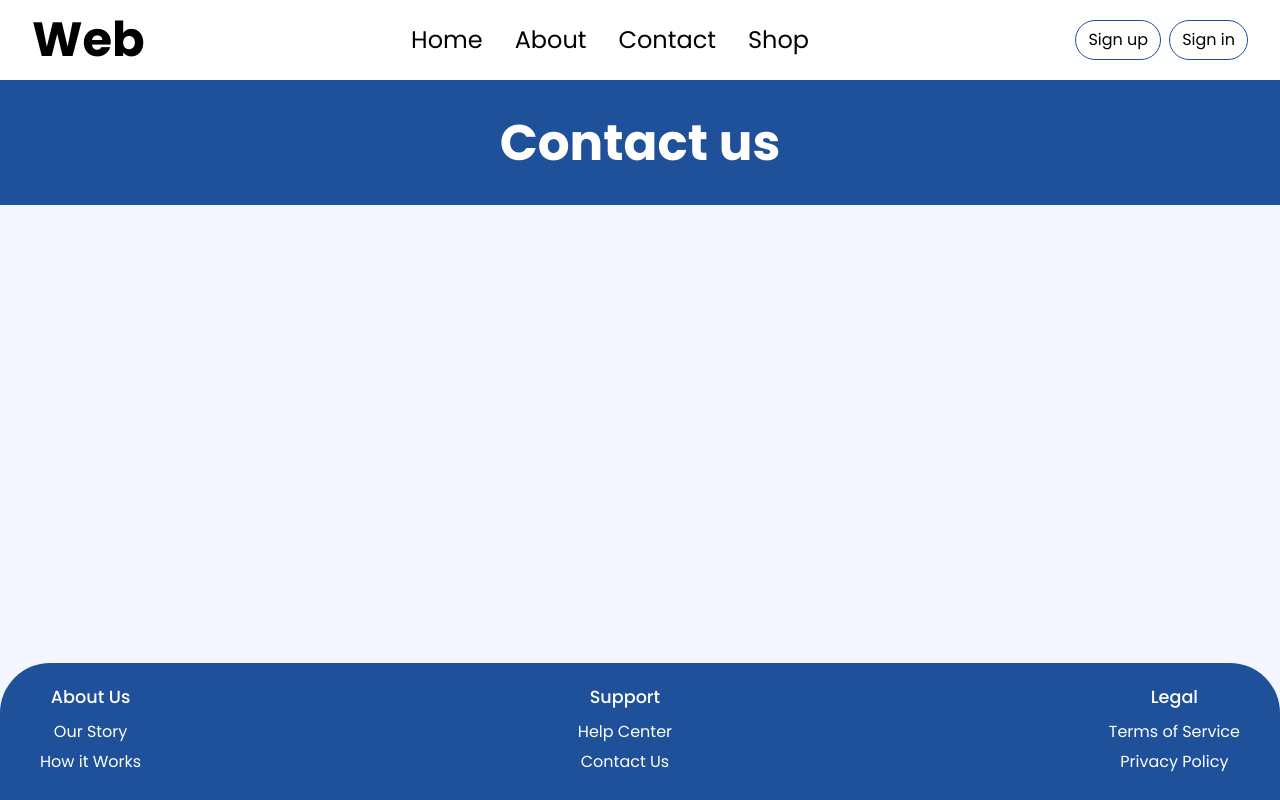
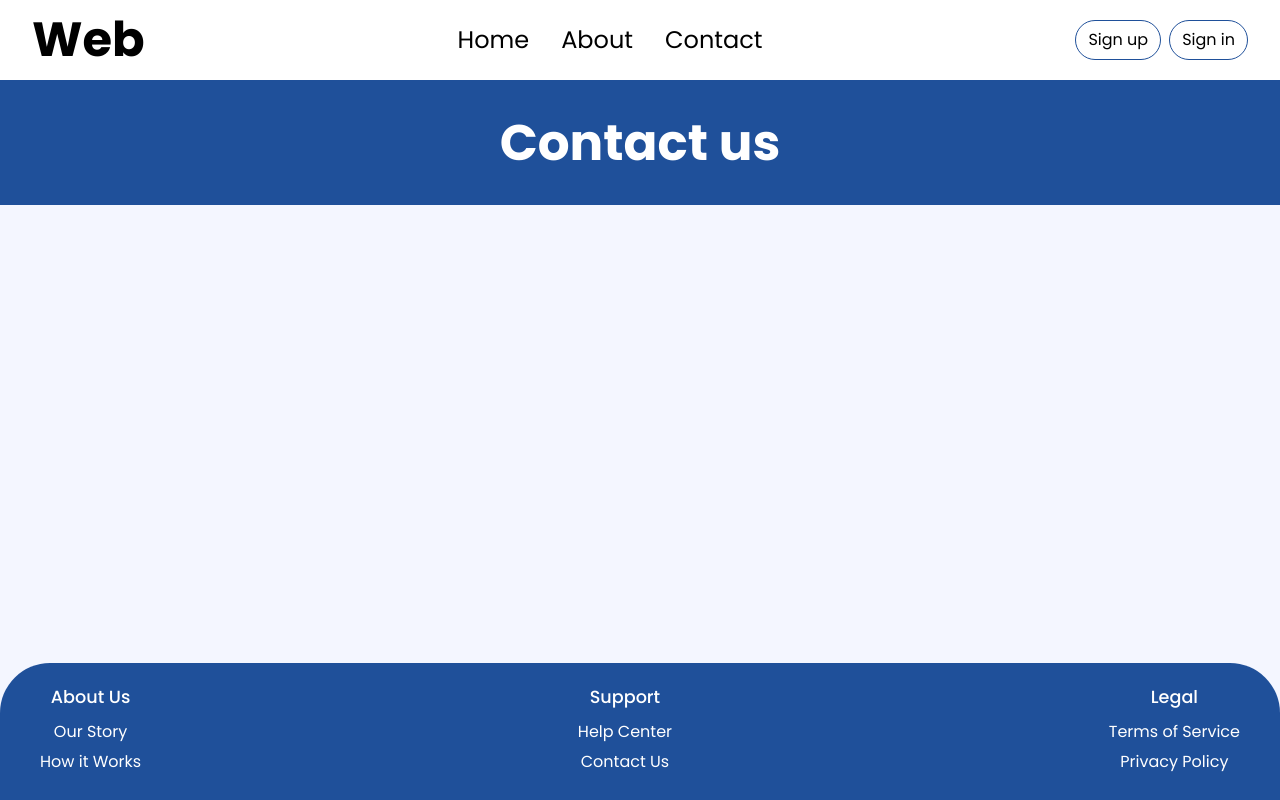
Before and after one commit to Ahmedhamza101/Kri, a plain HTML site: page contact.html in a window 1280 px wide. Drawn offline with Linux system fonts and the light colour scheme; a web font is replaced by a local one.

Commit message:
Update contact.html

```diff
--- a/contact.html
+++ b/contact.html
@@ -3,7 +3,7 @@
 <head>
     <meta charset="UTF-8" />
     <meta name="viewport" content="width=device-width, initial-scale=1.0" />
-    <link rel="stylesheet" href="about.css">
+    <link rel="stylesheet" href="contact.css">
     <title>About Us</title>
 </head>
 <body>
@@ -15,10 +15,9 @@
 
         <!-- Menu Links -->
         <ul class="menu">
-            <li class="link"><a href="home.html">Home</a></li>
+            <li class="link"><a href="index.html">Home</a></li>
             <li class="link"><a href="about.html">About</a></li>
             <li class="link"><a href="contact.html">Contact</a></li>
-            <li class="link"><a href="#">Shop</a></li>
         </ul>
 
         <!-- Buttons -->
```
